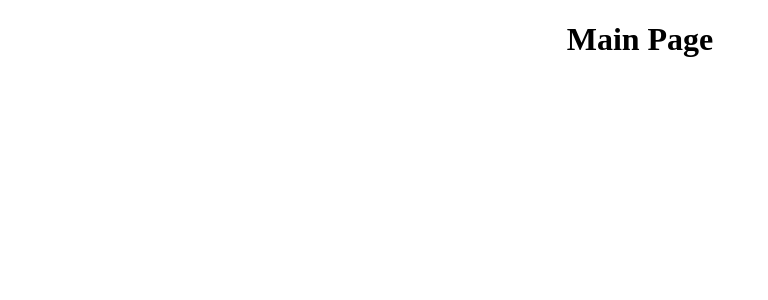
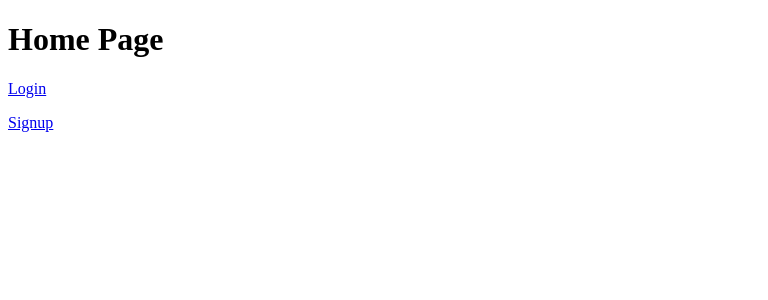
Before and after one commit to KHardik1698/ReactUserLoginSignup, a React (Create React App) app: page / in a window 1280 px wide. Shown: the top 300 px of the page, without its empty margins (0-768 px from the left). Built offline with nearby package versions, Linux system fonts and the light colour scheme.

Commit message:
Created a Home Page Component for root / path
Currently added basic Header & Navigation Links

```diff
--- /dev/null
+++ b/src/pages/HomePage/index.js
@@ -0,0 +1,20 @@
+import { Component } from "react";
+import { Link } from "react-router-dom";
+
+class HomePage extends Component {
+  render() {
+    return (
+      <div>
+        <h1>Home Page</h1>
+        <Link to="/login">
+          <p>Login</p>
+        </Link>
+        <Link to="/signup">
+          <p>Signup</p>
+        </Link>
+      </div>
+    );
+  }
+}
+
+export default HomePage;
--- a/src/routers/router.js
+++ b/src/routers/router.js
@@ -1,6 +1,6 @@
 import { Component } from "react";
 import { BrowserRouter, Switch, Route } from "react-router-dom";
-import App from "../App";
+import HomePage from "../pages/HomePage";
 import Login from "../pages/Login";
 import Signup from "../pages/Signup";
 import NotFound from "../pages/NotFound";
@@ -11,7 +11,7 @@ class Router extends Component {
       <div>
         <BrowserRouter>
           <Switch>
-            <Route path="/" exact component={App} />
+            <Route path="/" exact component={HomePage} />
             <Route path="/login" exact component={Login} />
             <Route path="/signup" exact component={Signup} />
             <Route component={NotFound} />
```
